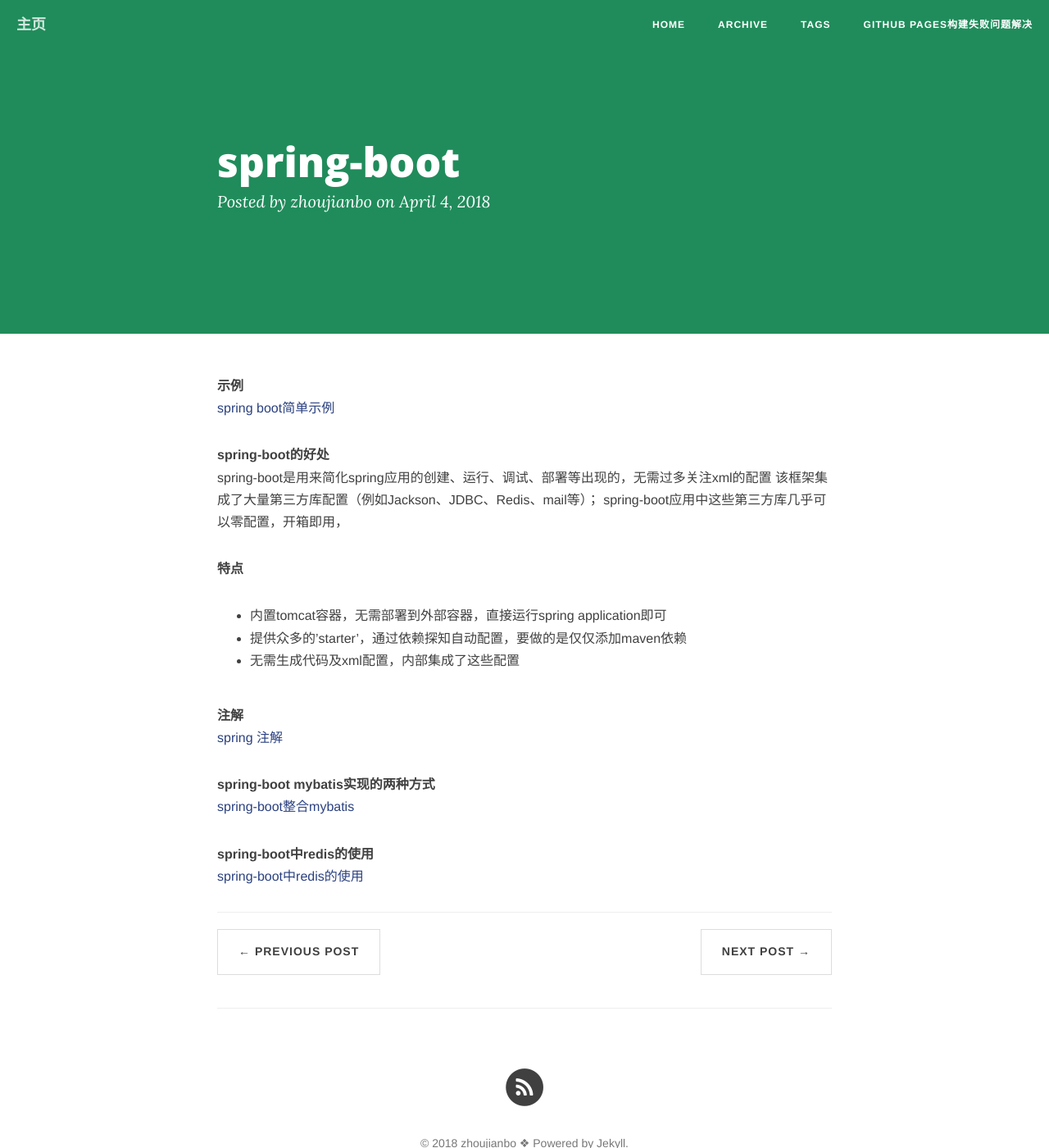
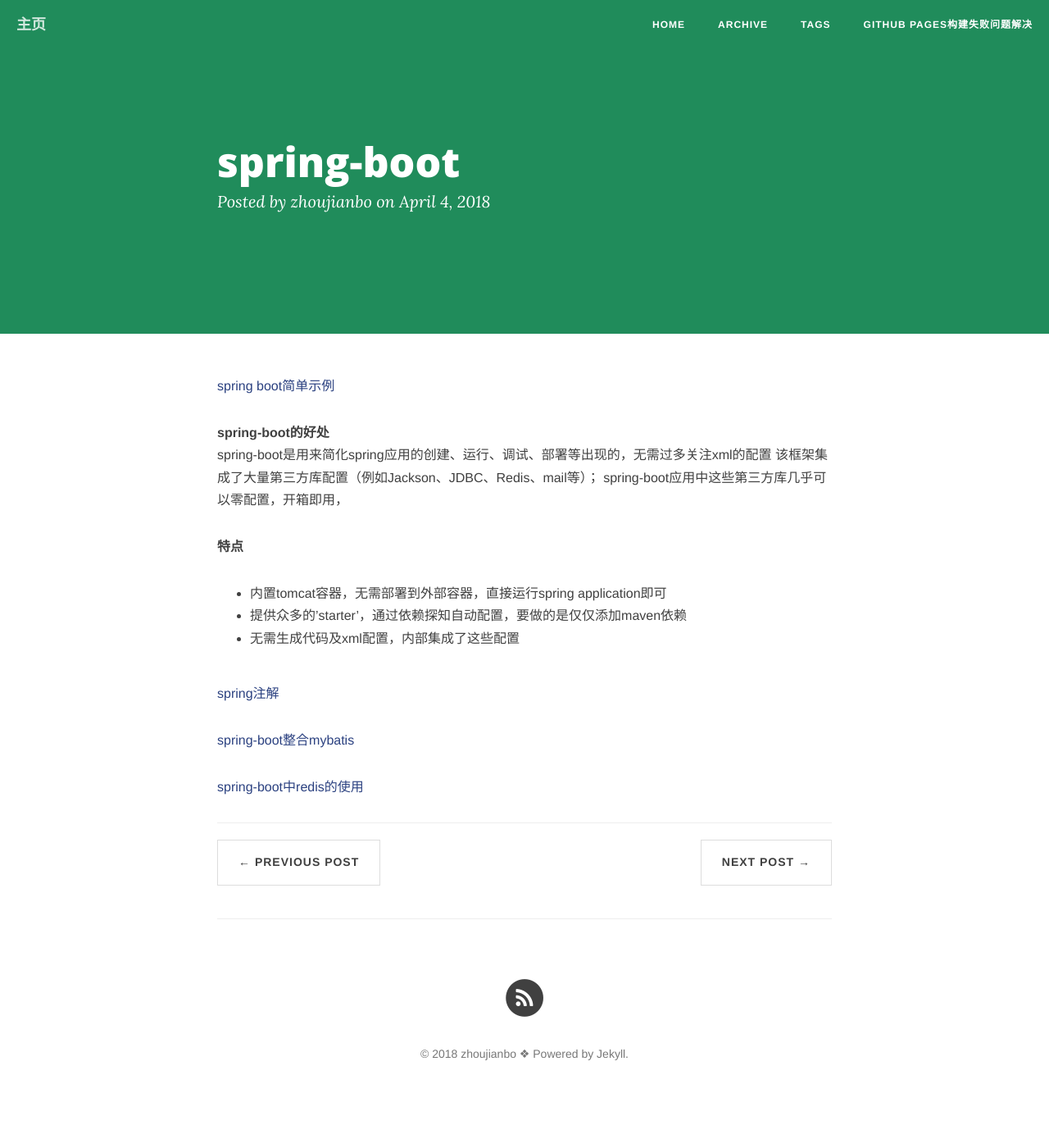
Before and after one commit to ZhouJianBoPro/ZhouJianBoPro.github.io, a Jekyll site: the page built from _posts/2018-04-04-spring-boot.md, in a window 1280 px wide and 1400 px high. Shown: the whole window at 82% size. Built offline with Jekyll 4.4.1, drawn with Linux system fonts in a browser that asks for light colours; nearby versions of some CDN libraries; comment, search, counter and statistics services are not loaded.

Commit message:
defalut commit；

```diff
--- a/_posts/2018-04-04-spring-boot.md
+++ b/_posts/2018-04-04-spring-boot.md
@@ -7,7 +7,6 @@ tags: [spring-boot]
 description: spring-boot学习实践。
 ---
 
-**示例**<br/>
 [spring boot简单示例](https://github.com/jianvhen/spring-boot-learning-example)
 
 **spring-boot的好处**<br/>
@@ -20,11 +19,8 @@ spring-boot应用中这些第三方库几乎可以零配置，开箱即用，
 - 提供众多的'starter'，通过依赖探知自动配置，要做的是仅仅添加maven依赖
 - 无需生成代码及xml配置，内部集成了这些配置
 
-**注解**<br/>
-[spring 注解](http://boopro.cn/spring/2018/04/04/spring-annotation/)
+[spring注解](http://boopro.cn/spring/2018/04/04/spring-annotation/)
 
-**spring-boot mybatis实现的两种方式**<br/>
 [spring-boot整合mybatis](http://boopro.cn/spring/2018/04/09/spring-boot-mybatis/)
 
-**spring-boot中redis的使用**<br/>
 [spring-boot中redis的使用](http://boopro.cn/spring/2018/04/04/spring-boot-redis/)
```
